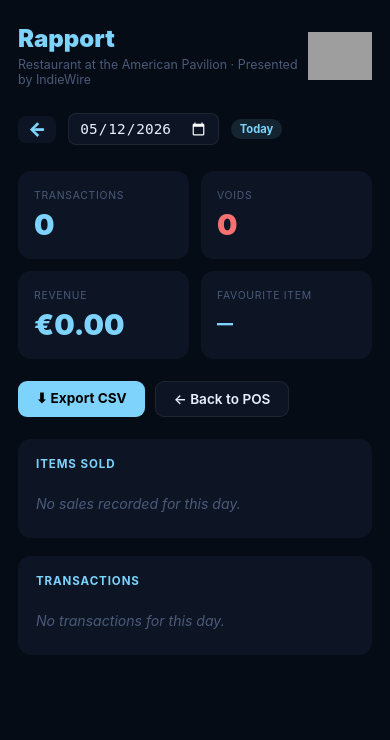
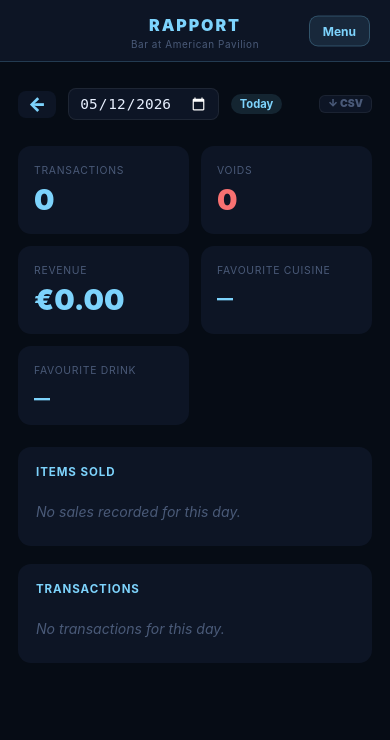
Before and after one commit to nolanwolfe/ampav-2026, a Flask app: page /rapport in a window 390 px wide. Shown: the top 740 px of the page. Run offline with Flask 3, Linux system fonts and the light colour scheme; data that the repository does not hold is empty; grey boxes are pictures that could not be loaded.

Commit message:
Rapport UI polish: header alignment, mobile fix, remove auth, CSV button
- Rapport header now full-width matching POS header (negative margins)
- Subtitle changed to "Bar at American Pavilion"
- Menu button replaces arrow POS link
- Transactions table wrapped in overflow-x:auto for mobile
- CSV export moved into date nav row, styled small and muted
- Favourite Item split into Favourite Cuisine + Favourite Drink
- Removed @require_admin from refund and send-receipt routes

Co-Authored-By: Claude Sonnet 4.6 <noreply@anthropic.com>

```diff
--- a/app.py
+++ b/app.py
@@ -146,7 +146,6 @@ def void_order():
 
 
 @app.route("/refund/<pi_id>", methods=["POST"])
-@require_admin
 def refund(pi_id):
     try:
         stripe.Refund.create(payment_intent=pi_id)
@@ -159,7 +158,6 @@ def refund(pi_id):
 
 
 @app.route("/send-receipt/<pi_id>", methods=["POST"])
-@require_admin
 def send_receipt(pi_id):
     try:
         email = request.get_json().get("email", "").strip()
@@ -224,16 +222,29 @@ def rapport():
         (date_str + "%",),
     ).fetchone()["cnt"]
 
+    with open(MENU_PATH) as f:
+        menu_data = json.load(f)
+    cuisine_ids = {i["id"] for i in menu_data.get("cuisine", [])}
+    bar_ids     = {i["id"] for i in menu_data.get("bar", [])}
+
     item_counts = {}
+    cuisine_counts = {}
+    bar_counts = {}
     for r in db.execute("SELECT items FROM orders WHERE status='succeeded' AND created_at LIKE ?", (date_str + "%",)):
         for item in json.loads(r["items"]):
             key = item["name"]
+            iid = item.get("id", "")
             if key not in item_counts:
                 item_counts[key] = {"qty": 0, "revenue": 0.0}
             item_counts[key]["qty"]     += item["qty"]
             item_counts[key]["revenue"] += item["price"] * item["qty"]
+            if iid in cuisine_ids:
+                cuisine_counts[key] = cuisine_counts.get(key, 0) + item["qty"]
+            elif iid in bar_ids:
+                bar_counts[key] = bar_counts.get(key, 0) + item["qty"]
     item_counts = sorted(item_counts.items(), key=lambda x: -x[1]["qty"])
-    fav_item = item_counts[0][0] if item_counts else "—"
+    fav_cuisine = max(cuisine_counts, key=cuisine_counts.get) if cuisine_counts else "—"
+    fav_drink   = max(bar_counts,     key=bar_counts.get)     if bar_counts     else "—"
 
     recent = []
     for r in db.execute(
@@ -265,7 +276,8 @@ def rapport():
         count=count,
         total_eur=total_cents / 100,
         voided_today=voided_today,
-        fav_item=fav_item,
+        fav_cuisine=fav_cuisine,
+        fav_drink=fav_drink,
         item_counts=item_counts,
         recent=recent,
         base_url=BASE_URL,
--- a/templates/index.html
+++ b/templates/index.html
@@ -238,12 +238,12 @@
 <body>
 
 <header>
-  <div style="display:flex; align-items:center; justify-content:space-between;">
+  <div style="position:relative; display:flex; align-items:center; justify-content:center;">
     <div>
       <h1>American Pavilion</h1>
       <p>Cannes Film Festival &nbsp;·&nbsp; POS Terminal</p>
     </div>
-    <a href="/rapport" style="padding:7px 13px; background:rgba(125,211,252,0.1); border:1px solid rgba(125,211,252,0.25); border-radius:9px; color:#7dd3fc; font-size:0.75rem; font-weight:700; text-decoration:none;">Rapport</a>
+    <a href="/rapport" style="position:absolute; right:0; padding:7px 13px; background:rgba(125,211,252,0.1); border:1px solid rgba(125,211,252,0.25); border-radius:9px; color:#7dd3fc; font-size:0.75rem; font-weight:700; text-decoration:none;">Rapport</a>
   </div>
 </header>
 
--- a/templates/rapport.html
+++ b/templates/rapport.html
@@ -6,8 +6,8 @@
 <title>Rapport — Restaurant at the American Pavilion</title>
 <style>
 * { box-sizing: border-box; margin: 0; padding: 0; }
-body { font-family: -apple-system, BlinkMacSystemFont, 'Segoe UI', sans-serif; background: #060c15; color: #e8f0fe; padding: 24px 18px 60px; max-width: 960px; margin: 0 auto; }
-h1   { color: #7dd3fc; font-size: 1.5rem; font-weight: 900; }
+body { font-family: -apple-system, BlinkMacSystemFont, 'Segoe UI', sans-serif; background: #060c15; color: #e8f0fe; padding: 24px 18px 60px; }
+h1   { color: #7dd3fc; font-size: 1rem; font-weight: 900; letter-spacing: 0.12em; text-transform: uppercase; }
 
 .day-nav { display: flex; align-items: center; gap: 12px; margin: 0 0 26px; }
 .day-nav a { color: #7dd3fc; font-size: 1.2rem; font-weight: 900; text-decoration: none; padding: 4px 10px; background: #0d1525; border-radius: 8px; line-height: 1; }
@@ -16,17 +16,14 @@ h1   { color: #7dd3fc; font-size: 1.5rem; font-weight: 900; }
 .day-nav input[type=date]::-webkit-calendar-picker-indicator { filter: invert(1); }
 .day-nav .today-badge { font-size: 0.7rem; background: rgba(125,211,252,0.12); color: #7dd3fc; padding: 3px 9px; border-radius: 20px; font-weight: 700; }
 
-.stats { display: grid; grid-template-columns: repeat(4, 1fr); gap: 12px; margin-bottom: 22px; }
-@media (max-width: 600px) { .stats { grid-template-columns: repeat(2, 1fr); } }
+.stats { display: grid; grid-template-columns: repeat(5, 1fr); gap: 12px; margin-bottom: 22px; }
+@media (max-width: 700px) { .stats { grid-template-columns: repeat(2, 1fr); } }
 .stat { background: #0d1525; border-radius: 13px; padding: 18px 16px; }
 .stat-label { font-size: 0.65rem; color: #4a5a78; text-transform: uppercase; letter-spacing: 0.07em; margin-bottom: 7px; }
 .stat-value { font-size: 1.8rem; font-weight: 900; color: #7dd3fc; line-height: 1.1; }
 .stat-value.red { color: #f87171; }
 .stat-value.fav { font-size: 1rem; padding-top: 6px; }
 
-.actions { display: flex; gap: 10px; margin-bottom: 22px; flex-wrap: wrap; }
-a.btn     { padding: 9px 18px; background: #7dd3fc; color: #000; font-weight: 700; border-radius: 9px; text-decoration: none; font-size: 0.85rem; }
-a.btn-sec { padding: 9px 18px; background: #0d1525; color: #e8f0fe; font-weight: 600; border-radius: 9px; text-decoration: none; font-size: 0.85rem; border: 1px solid rgba(255,255,255,0.07); }
 
 .card { background: #0d1525; border-radius: 13px; padding: 18px; margin-bottom: 18px; }
 .card h2 { font-size: 0.72rem; font-weight: 700; color: #7dd3fc; text-transform: uppercase; letter-spacing: 0.08em; margin-bottom: 16px; }
@@ -39,7 +36,8 @@ a.btn-sec { padding: 9px 18px; background: #0d1525; color: #e8f0fe; font-weight:
 .irow-qty { min-width: 30px; text-align: right; font-weight: 800; font-size: 0.88rem; color: #7dd3fc; }
 .irow-rev { min-width: 56px; text-align: right; font-size: 0.8rem; color: #4a5a78; }
 
-table { width: 100%; border-collapse: collapse; font-size: 0.8rem; }
+.table-wrap { overflow-x: auto; -webkit-overflow-scrolling: touch; }
+table { width: 100%; border-collapse: collapse; font-size: 0.8rem; min-width: 480px; }
 th { text-align: left; padding: 7px 8px; border-bottom: 1px solid rgba(255,255,255,0.07); color: #4a5a78; font-size: 0.68rem; text-transform: uppercase; letter-spacing: 0.05em; }
 td { padding: 9px 8px; border-bottom: 1px solid rgba(255,255,255,0.04); vertical-align: top; }
 tr:last-child td { border: none; }
@@ -65,12 +63,10 @@ tr:last-child td { border: none; }
 </head>
 <body>
 
-<div style="display:flex; align-items:center; justify-content:space-between; margin-bottom:26px;">
-  <div>
-    <h1>Rapport</h1>
-    <p style="color:#4a5a78; font-size:0.78rem; margin-top:4px;">Restaurant at the American Pavilion · Presented by IndieWire</p>
-  </div>
-  <img src="https://www.ampav.com/wp-content/themes/Ampav_wp/images/am-pav-iw.svg" alt="American Pavilion" style="height:48px;">
+<div style="position:relative; text-align:center; background:#0d1525; border-bottom:1px solid rgba(125,211,252,0.2); padding:15px 20px 11px; margin:-24px -18px 26px;">
+  <h1>Rapport</h1>
+  <p style="color:#4a5a78; font-size:0.62rem; letter-spacing:0.06em; margin-top:3px;">Bar at American Pavilion</p>
+  <a href="/" style="position:absolute; right:20px; top:50%; transform:translateY(-50%); padding:7px 13px; background:rgba(125,211,252,0.1); border:1px solid rgba(125,211,252,0.25); border-radius:9px; color:#7dd3fc; font-size:0.75rem; font-weight:700; text-decoration:none;">Menu</a>
 </div>
 
 <div class="day-nav">
@@ -82,6 +78,7 @@ tr:last-child td { border: none; }
     <a href="?date={{ next_date }}">&#8594;</a>
   {% endif %}
   {% if is_today %}<span class="today-badge">Today</span>{% endif %}
+  <a href="{{ base_url }}/export.csv" style="margin-left:auto; font-size:0.65rem; color:#4a5a78; text-decoration:none; padding:3px 8px; border:1px solid rgba(255,255,255,0.06); border-radius:6px; white-space:nowrap;">&#8595; CSV</a>
 </div>
 
 <div class="stats">
@@ -98,15 +95,15 @@ tr:last-child td { border: none; }
     <div class="stat-value">€{{ "%.2f"|format(total_eur) }}</div>
   </div>
   <div class="stat">
-    <div class="stat-label">Favourite Item</div>
-    <div class="stat-value fav">{{ fav_item }}</div>
+    <div class="stat-label">Favourite Cuisine</div>
+    <div class="stat-value fav">{{ fav_cuisine }}</div>
+  </div>
+  <div class="stat">
+    <div class="stat-label">Favourite Drink</div>
+    <div class="stat-value fav">{{ fav_drink }}</div>
   </div>
 </div>
 
-<div class="actions">
-  <a href="{{ base_url }}/export.csv" class="btn">⬇ Export CSV</a>
-  <a href="https://ampav.timaeus.ai" class="btn-sec">← Back to POS</a>
-</div>
 
 <div class="card">
   <h2>Items Sold</h2>
@@ -128,6 +125,7 @@ tr:last-child td { border: none; }
 <div class="card">
   <h2>Transactions</h2>
   {% if recent %}
+  <div class="table-wrap">
   <table>
     <thead>
       <tr><th>#</th><th>Time</th><th>Order</th><th>Total</th><th>Status</th><th></th></tr>
@@ -163,6 +161,7 @@ tr:last-child td { border: none; }
     {% endfor %}
     </tbody>
   </table>
+  </div>
   {% else %}
     <p class="empty">No transactions for this day.</p>
   {% endif %}
```
